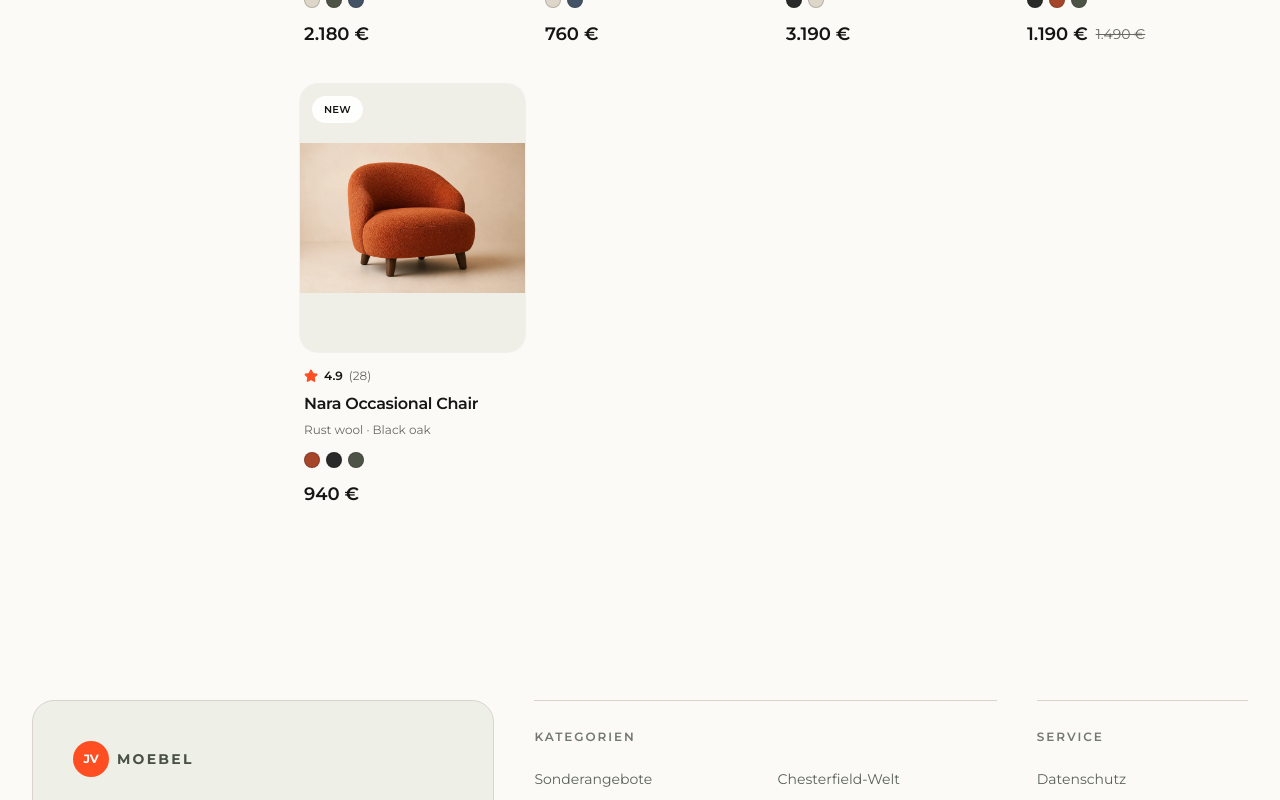
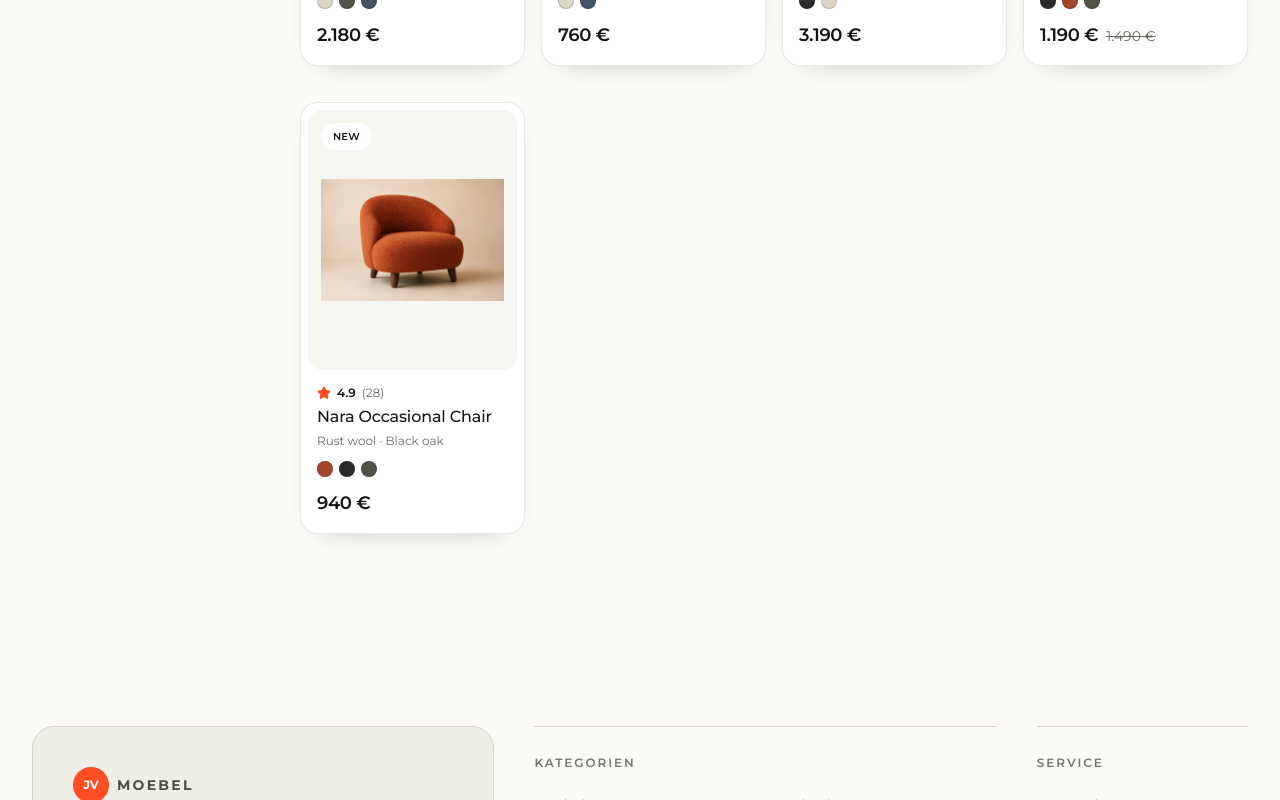
Before and after one commit to AutomatonSoft/jvmoebel-shopware-front, a Next.js app: page /shop in a window 1280 px wide. Shown: the part 1160-1960 px from the top of the page. Built offline with nearby package versions, Linux system fonts and the light colour scheme.

Commit message:
docs(storefront): document footer navigation contract

```diff
--- a/src/app/layout.tsx
+++ b/src/app/layout.tsx
@@ -5,7 +5,6 @@ import { StoreFooter } from "@/features/storefront-shell/components/store-footer
 import { StoreHeader } from "@/features/storefront-shell/components/store-header";
 import { getStorefrontBranding } from "@/features/storefront-shell/server/branding";
 import {
-  getFooterNavigation,
   getMainNavigation,
   getServiceNavigation,
 } from "@/features/storefront-shell/server/navigation";
@@ -25,13 +24,11 @@ export const metadata: Metadata = {
 export const dynamic = "force-dynamic";
 
 export default async function RootLayout({ children }: LayoutProps<"/">) {
-  const [branding, navigation, footerNavigation, serviceNavigation] =
-    await Promise.all([
-      getStorefrontBranding(),
-      getMainNavigation(),
-      getFooterNavigation(),
-      getServiceNavigation(),
-    ]);
+  const [branding, navigation, serviceNavigation] = await Promise.all([
+    getStorefrontBranding(),
+    getMainNavigation(),
+    getServiceNavigation(),
+  ]);
 
   return (
     <html lang="de" className={`${montserrat.variable} h-full antialiased`}>
@@ -40,7 +37,7 @@ export default async function RootLayout({ children }: LayoutProps<"/">) {
         {children}
         <StoreFooter
           branding={branding}
-          footerNavigation={footerNavigation}
+          footerNavigation={navigation}
           serviceNavigation={serviceNavigation}
         />
       </body>
--- a/src/features/catalog/components/shop-product-card.tsx
+++ b/src/features/catalog/components/shop-product-card.tsx
@@ -27,11 +27,12 @@ export function ShopProductCard({
       : undefined;
 
   return (
-    <article className="group min-w-0 transition-transform motion-safe:hover:-translate-y-1.5">
+    <article className="group flex min-w-0 flex-col rounded-2xl border border-foreground/10 bg-card p-2 shadow-[0_10px_30px_-24px_rgba(21,21,19,0.55)] transition-[transform,border-color,box-shadow] duration-300 hover:border-foreground/20 hover:shadow-[0_22px_48px_-28px_rgba(21,21,19,0.6)] motion-safe:hover:-translate-y-1">
       <a
-        className="relative block aspect-[0.84] overflow-hidden rounded-2xl bg-muted shadow-[0_0_0_1px_rgba(21,21,19,0.04)]"
+        className="relative block aspect-[4/5] overflow-hidden rounded-xl bg-muted/60 ring-1 ring-foreground/5 transition-colors duration-300 group-hover:bg-muted"
         href={product.url}
       >
+        <span className="absolute inset-2 sm:inset-3">
           <Image
             alt={product.image.alt}
             className="object-contain"
@@ -40,6 +41,7 @@ export function ShopProductCard({
             sizes="(max-width: 640px) 50vw, (max-width: 1024px) 33vw, 25vw"
             src={product.image.url}
           />
+        </span>
         {product.badge && (
           <span className="absolute top-3 left-3 max-w-[calc(100%-1.5rem)] truncate rounded-full bg-white/90 px-3 py-1.5 text-[0.625rem] font-semibold tracking-wide text-foreground uppercase backdrop-blur">
             {product.badge}
@@ -52,9 +54,9 @@ export function ShopProductCard({
         )}
       </a>
 
-      <div className="px-1 pt-4">
+      <div className="flex flex-1 flex-col px-2 pt-4 pb-2">
         {product.rating !== undefined && (
-          <p className="mb-2 flex items-center gap-1.5 text-xs text-muted-foreground">
+          <p className="mb-1.5 flex items-center gap-1.5 text-xs text-muted-foreground">
             <Star className="size-3.5 fill-primary text-primary" />
             <span className="font-semibold text-foreground">
               {product.rating.toFixed(1)}
@@ -64,7 +66,7 @@ export function ShopProductCard({
             )}
           </p>
         )}
-        <h2 className="text-sm font-semibold tracking-[-0.02em] sm:text-base">
+        <h2 className="text-sm leading-5 font-medium tracking-[-0.01em] sm:text-base">
           <a
             className="transition-colors hover:text-primary"
             href={product.url}
@@ -72,13 +74,13 @@ export function ShopProductCard({
             {product.name}
           </a>
         </h2>
-        <p className="mt-1 text-xs leading-5 text-muted-foreground">
+        <p className="mt-1 line-clamp-2 text-xs leading-5 text-muted-foreground">
           {product.description}
         </p>
 
         <div
           aria-label={`Available colours: ${product.colors.map((color) => color.label).join(", ")}`}
-          className="mt-3 flex min-h-4 items-center gap-1.5"
+          className="mt-2.5 flex min-h-4 items-center gap-1.5"
         >
           {product.colors.slice(0, 3).map((color) => (
             <span
@@ -96,8 +98,8 @@ export function ShopProductCard({
           )}
         </div>
 
-        <p className="mt-3 flex flex-wrap items-center gap-2">
-          <strong className="text-base font-semibold sm:text-lg">
+        <p className="mt-auto flex flex-wrap items-baseline gap-2 pt-3">
+          <strong className="text-base font-semibold tracking-[-0.02em] sm:text-lg">
             {priceFormatter.format(product.unitPrice)}
           </strong>
           {product.previousPrice && (
--- a/src/features/cms/components/elements/cms-product-grid.tsx
+++ b/src/features/cms/components/elements/cms-product-grid.tsx
@@ -81,20 +81,22 @@ export function CmsProductGrid({ slot }: CmsSlotComponentProps) {
 
             return (
               <article
-                className="group min-w-0 transition-transform motion-safe:hover:-translate-y-1.5"
+                className="group flex min-w-0 flex-col rounded-2xl border border-foreground/10 bg-background p-2 shadow-[0_10px_30px_-24px_rgba(21,21,19,0.55)] transition-[transform,border-color,box-shadow] duration-300 hover:border-foreground/20 hover:shadow-[0_22px_48px_-28px_rgba(21,21,19,0.6)] motion-safe:hover:-translate-y-1"
                 key={product.id}
               >
                 <a
-                  className="relative block aspect-[0.84] overflow-hidden rounded-2xl bg-background shadow-[0_0_0_1px_rgba(21,21,19,0.04)]"
+                  className="relative block aspect-[4/5] overflow-hidden rounded-xl bg-muted/45 ring-1 ring-foreground/5 transition-colors duration-300 group-hover:bg-muted/70"
                   href={product.url}
                 >
+                  <span className="absolute inset-2 sm:inset-3">
                     <Image
                       alt={product.image.alt}
-                    className="object-cover transition-transform duration-700 ease-out motion-safe:group-hover:scale-[1.035]"
+                      className="object-contain"
                       fill
                       sizes="(max-width: 1024px) 50vw, 25vw"
                       src={product.image.url}
                     />
+                  </span>
                   {product.badge && (
                     <span className="absolute top-3 left-3 rounded-full bg-white/90 px-3 py-1.5 text-[0.625rem] font-semibold tracking-wide text-foreground uppercase backdrop-blur">
                       {product.badge}
@@ -107,9 +109,9 @@ export function CmsProductGrid({ slot }: CmsSlotComponentProps) {
                   )}
                 </a>
 
-                <div className="px-1 pt-4">
+                <div className="flex flex-1 flex-col px-2 pt-4 pb-2">
                   {product.rating !== undefined && (
-                    <p className="mb-2 flex items-center gap-1.5 text-xs text-muted-foreground">
+                    <p className="mb-1.5 flex items-center gap-1.5 text-xs text-muted-foreground">
                       <Star className="size-3.5 fill-primary text-primary" />
                       <span className="font-semibold text-foreground">
                         {product.rating.toFixed(1)}
@@ -119,18 +121,18 @@ export function CmsProductGrid({ slot }: CmsSlotComponentProps) {
                       )}
                     </p>
                   )}
-                  <h3 className="text-sm font-semibold tracking-[-0.02em] sm:text-base">
+                  <h3 className="text-sm leading-5 font-medium tracking-[-0.01em] sm:text-base">
                     <a className="hover:text-primary" href={product.url}>
                       {product.name}
                     </a>
                   </h3>
                   {product.description && (
-                    <p className="mt-1 text-xs leading-5 text-muted-foreground">
+                    <p className="mt-1 line-clamp-2 text-xs leading-5 text-muted-foreground">
                       {product.description}
                     </p>
                   )}
-                  <p className="mt-3 flex flex-wrap items-center gap-2">
-                    <strong className="text-base font-semibold sm:text-lg">
+                  <p className="mt-auto flex flex-wrap items-baseline gap-2 pt-3">
+                    <strong className="text-base font-semibold tracking-[-0.02em] sm:text-lg">
                       {priceFormatter.format(product.unitPrice)}
                     </strong>
                     {product.previousPrice && (
--- a/src/features/storefront-shell/components/footer-navigation.tsx
+++ b/src/features/storefront-shell/components/footer-navigation.tsx
@@ -13,7 +13,6 @@ export function FooterNavigation({
   footerNavigation,
   serviceNavigation,
 }: FooterNavigationProps) {
-  const categoryLinks = footerNavigation.flatMap(getNavigationLinks);
   const serviceLinks = serviceNavigation.flatMap(getNavigationLinks);
 
   return (
@@ -26,7 +25,7 @@ export function FooterNavigation({
           Kategorien
         </h2>
         <div className="mt-6 grid grid-cols-2 gap-x-6 gap-y-3">
-          {categoryLinks.map((item) => (
+          {footerNavigation.map((item) => (
             <a
               className="text-footer-link hover:text-footer-accent-hover w-fit text-sm leading-5 underline decoration-transparent underline-offset-4 transition-[color,text-decoration-color] hover:decoration-current"
               href={item.href}
```
Also changed, not shown: 2 other files (tests, documents, lock files or other folders). Lines whose indentation alone changed are shown as unchanged.
